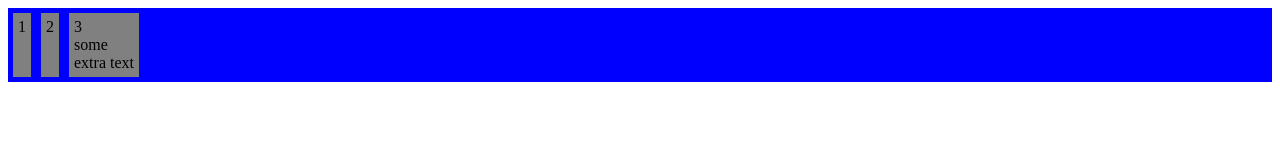
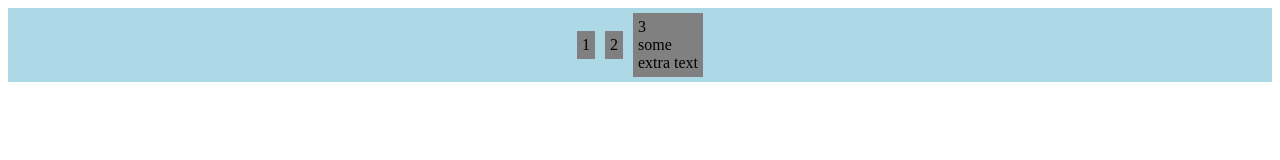
Before and after one commit to BCITstudent/Week8, a plain HTML site: page index.html in a window 1280 px wide. Drawn offline with Linux system fonts and the light colour scheme.

Commit message:
justify content and align items

```diff
--- a/stylesheets/stylesheet.css
+++ b/stylesheets/stylesheet.css
@@ -1,6 +1,8 @@
 .container{
-    background-color: blue;
+    background-color: lightblue;
     display: flex;
+    justify-content:center;
+    align-items:center;
 }
 
 .container div{
```
